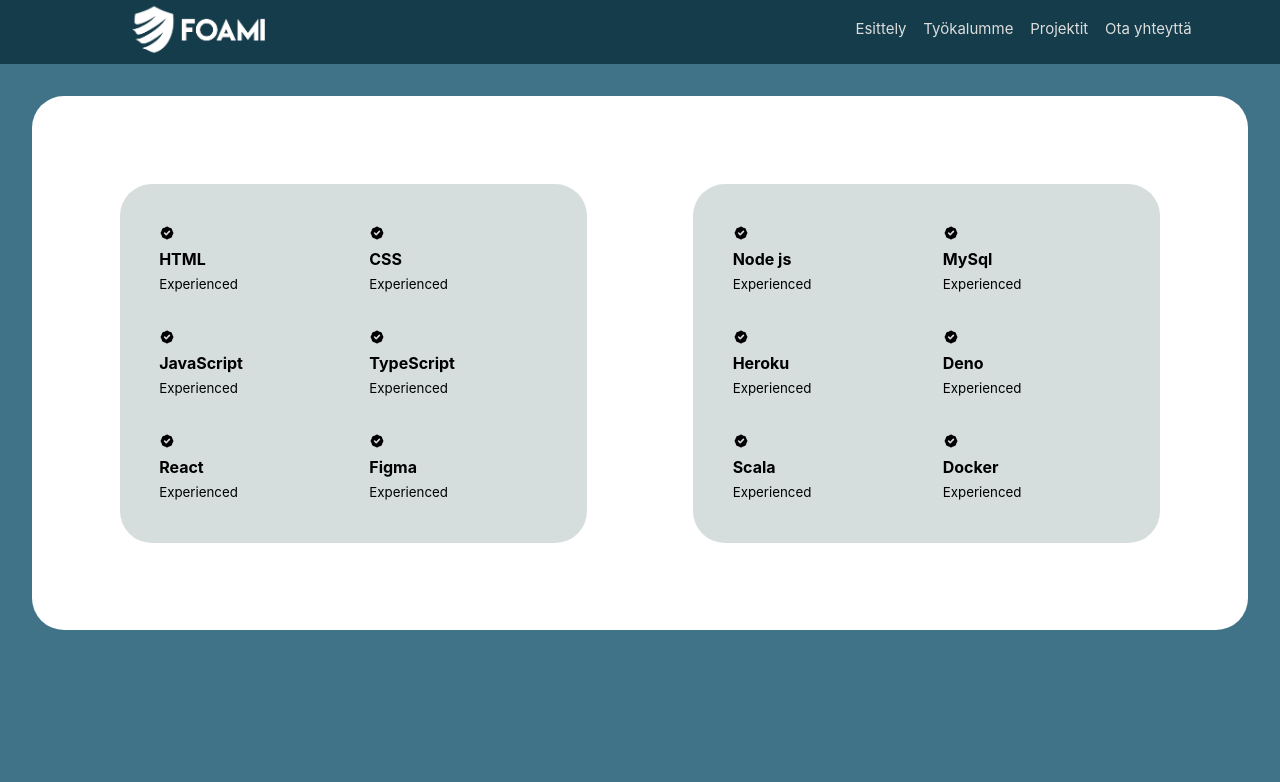
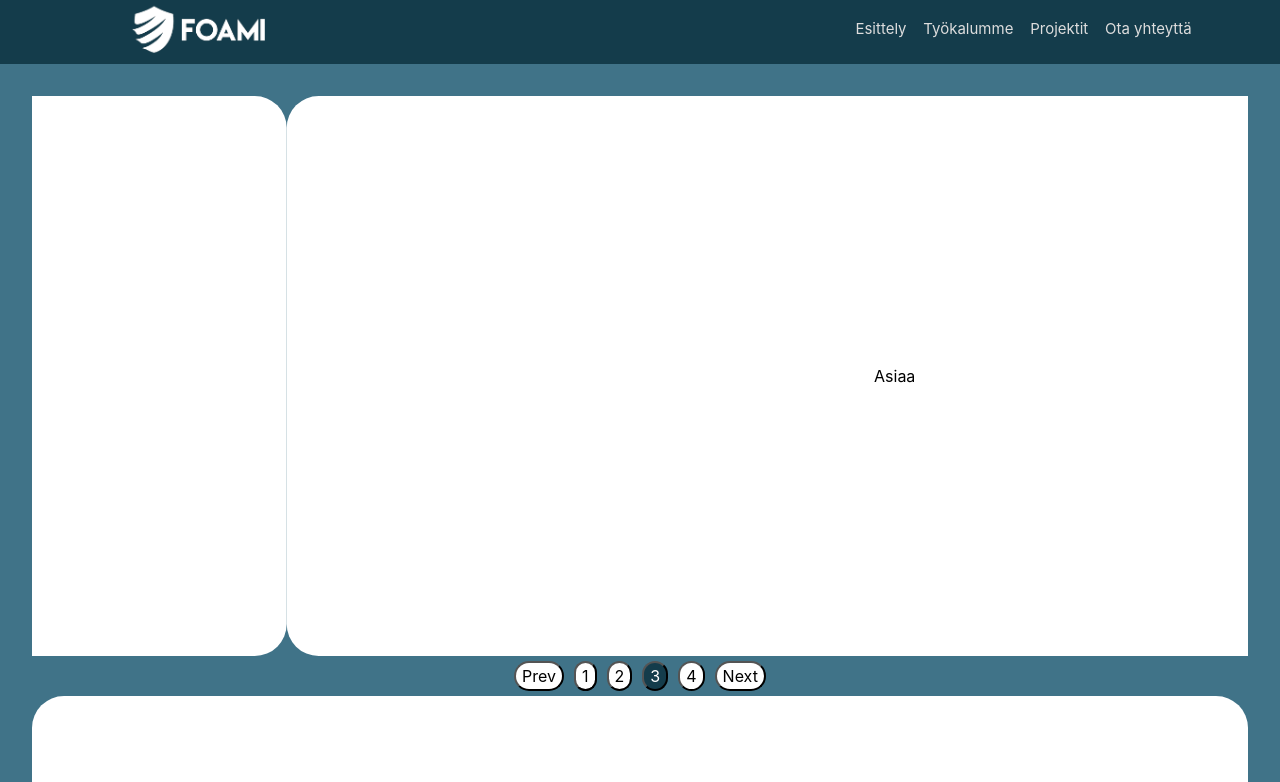
Before and after one commit to tmetsasi/Portfolio, a React (Create React App) app: page / in a window 1280 px wide. Shown: the top 782 px of the page. Built offline with nearby package versions, Linux system fonts and the light colour scheme.

Commit message:
karuselli vääntöö

```diff
--- a/package.json
+++ b/package.json
@@ -14,6 +14,7 @@
     "react-on-screen": "^2.1.1",
     "react-scripts": "5.0.0",
     "react-spring": "^9.4.4",
+    "react-swipeable": "^6.2.1",
     "styled-components": "^5.3.3",
     "web-vitals": "^2.1.4"
   },
--- a/src/App.jsx
+++ b/src/App.jsx
@@ -1,13 +1,13 @@
 import "./Global.css";
 import styled from "styled-components";
 import { Header } from "./components/Header";
-import { SkillsView } from "./views/Skills";
-import { ExperienceView } from "./views/Experience";
 import { Footer } from "./components/Footer";
 import { Tools } from "./views/ToolsBar";
+import Carousel, { CarouselItem } from "./views/Carousel/Carousel";
+
 
 const MainPage = styled.div`
-  height: 200vh;
+  height: 250vh;
   width: 100vw;
   background-color: #407388;
   padding: 2rem;
@@ -18,7 +18,13 @@ function App() {
     <div>
       <Header />
       <MainPage>
+        <Carousel>
+          <CarouselItem>Kaikenlaista</CarouselItem>
+          <CarouselItem>Hyvää kamaa</CarouselItem>
+          <CarouselItem>Asiaa</CarouselItem>
+          <CarouselItem>Jotain dataa</CarouselItem>
 
+        </Carousel>
 
 
         <Tools/>
--- /dev/null
+++ b/src/views/Carousel/Carousel.css
@@ -0,0 +1,36 @@
+.carousel {
+    overflow: hidden;
+}
+
+.inner {
+    white-space: nowrap;
+    transition: transform 2s;
+}
+
+.carousel-item {
+    display: inline-flex;
+    align-items: center;
+    justify-content: center;
+    height: 70vh;
+    background-color: white;
+    color: black;
+    border-radius: 2rem;
+
+}
+
+.indicators {
+    display: flex;
+    justify-content: center;
+
+}
+
+.indicators > button {
+    margin: 5px;
+    background-color: white;
+    border-radius: 1rem;
+}
+
+.indicators > button.active {
+    background-color: #143c4b;
+    color: white;
+}
--- /dev/null
+++ b/src/views/Carousel/Carousel.js
@@ -0,0 +1,83 @@
+import React, {useEffect, useState} from "react";
+import "./Carousel.css";
+import { useSwipeable } from "react-swipeable"
+
+export const CarouselItem = ({children, width}) => {
+    return (
+        <div className="carousel-item" style={{width: width}}>
+            {children}
+        </div>
+    );
+};
+
+const Carousel = ({ children }) => {
+    const [activeIndex, setActiveIndex] = useState(0);
+    const [paused, setPaused] = useState(false);
+
+    const updateIndex = (newIndex) => {
+        if (newIndex < 0) {
+            newIndex = React.Children.count(children) -1;
+        } else if (newIndex >= React.Children.count(children)) {
+            newIndex = 0;
+        }
+        setActiveIndex(newIndex);
+
+    };
+
+    useEffect(() => {
+      const interval = setInterval(() => {
+          if (!paused) {
+            updateIndex(activeIndex +1);
+          }
+      }, 2500);
+      return () => {
+          if (interval) {
+              clearInterval(interval);
+          }
+      };
+    });
+
+    const handlers = useSwipeable({
+        onSwipedLeft: () => updateIndex(activeIndex +1),
+        onSwipedRight: () => updateIndex(activeIndex -1)
+    });
+
+    return (
+        <div className="carousel"
+        onMouseEnter={() => setPaused(true)}
+        onMouseLeave={() => setPaused(false)}
+        >
+            <div
+            className="inner"
+            style={{ transform: `translateX(-${activeIndex * 100}%)`}}>
+
+            {React.Children.map(children, (child, index) => {
+                    return React.cloneElement(child, {width: "100%"});
+                })}
+            </div>
+            <div className="indicators">
+                <button onClick={() => {
+                    updateIndex(activeIndex -1);
+                }}>
+                Prev
+                </button>
+                {React.Children.map(children, (child, index) => {
+                    return (
+                        <button
+                        className={`${index === activeIndex ? "active" : ""}`}
+                        onClick={() => updateIndex(index)}>
+                            {index +1}
+                        </button>
+                    );
+                })}
+                <button onClick={() => {
+                    updateIndex(activeIndex +1);
+                }}>
+                Next
+                </button>
+            </div>
+        </div>
+    );
+};
+
+export default Carousel;
```
Also changed, not shown: src/views/Projects/index.jsx (deleted, +0 -15 lines), 1 other file (tests, documents, lock files or other folders).
